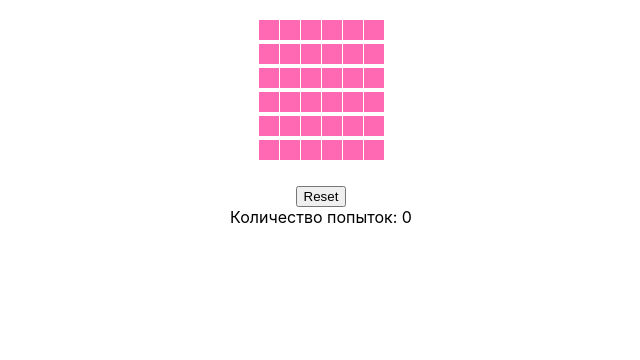
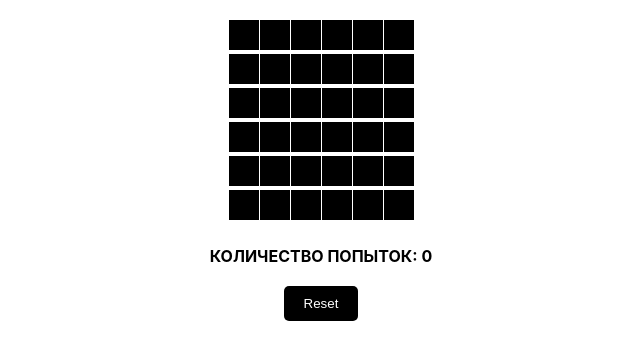
Before and after one commit to askthedust1/FindRingGame, a React (Create React App) app: page / in a window 1280 px wide. Shown: the top 360 px of the page, without its empty margins (319-959 px from the left). Built offline with nearby package versions, Linux system fonts and the light colour scheme.

Commit message:
Пофиксила если квадрат уже был кликнут ранее, то колик по нему не записывется в счетчик добавила немного стилей

```diff
--- a/src/App.css
+++ b/src/App.css
@@ -5,6 +5,6 @@
 
 .wrap {
   margin: 0 auto;
-  width: 126px;
-  height: 126px;
+  width: 186px;
+  height: 186px;
 }
--- a/src/App.tsx
+++ b/src/App.tsx
@@ -33,6 +33,7 @@ function App() {
     itmCopy.clicked = true;
     itemsCopy[index] = itmCopy;
     setItems(itemsCopy);
+
     setCount(count + 1);
 
     if (itmCopy.hasItem === true) {
@@ -58,12 +59,12 @@ function App() {
 
   return (
     <div className="App">
-      <div className={win[0].text ? 'blocked' : 'wrap' }>
+      <div className={win[0].win ? 'blocked' : 'wrap' }>
         <Squares items={items} clicked={clicked}/>
       </div>
       <Title text={win[0].text}/>
+      <CountTry number={count} />
       <ResetBtn resetGame={() => reset()}/>
-      <CountTry number={count} />
     </div>
   );
 }
--- /dev/null
+++ b/src/components/CountTry/CountTry.css
@@ -0,0 +1,5 @@
+.try {
+    font-weight: bold;
+    margin-top: 20px;
+    text-transform: uppercase;
+}
--- a/src/components/CountTry/CountTry.tsx
+++ b/src/components/CountTry/CountTry.tsx
@@ -1,4 +1,5 @@
 import React from 'react';
+import './CountTry.css'
 
 interface ICountTryProps {
     number: number;
--- a/src/components/ResetBtn/ResetBtn.css
+++ b/src/components/ResetBtn/ResetBtn.css
@@ -1,3 +1,8 @@
 .reset {
     margin-top: 20px;
+    background: black;
+    border-radius: 5px;
+    color: white;
+    border: none;
+    padding: 10px 20px;
 }
--- a/src/components/Squares/square.css
+++ b/src/components/Squares/square.css
@@ -1,17 +1,18 @@
 .square {
-    background: hotpink;
-    width: 20px;
-    height: 20px;
+    background: black;
+    width: 30px;
+    height: 30px;
     display: inline-block;
     margin-left: 1px;
-
 }
 
 .test {
     color: transparent;
-    width: 20px;
-    height: 20px;
+    width: 30px;
+    height: 30px;
     display: inline-block;
+    margin-left: 1px;
+    pointer-events: none;
 }
 
 .ring {
@@ -20,6 +21,7 @@
     height: 10px;
     border-radius: 50%;
     background: red;
+    margin: auto;
 }
 
 #hide {
@@ -28,7 +30,7 @@
 
 .blocked {
     margin: 0 auto;
-    width: 126px;
-    height: 126px;
+    width: 186px;
+    height: 186px;
     pointer-events: none;
 }
--- a/src/components/tite/Title.css
+++ b/src/components/tite/Title.css
@@ -1,3 +1,3 @@
 .win {
-    margin-top: 20px;
+    margin-top: 40px;
 }
```
